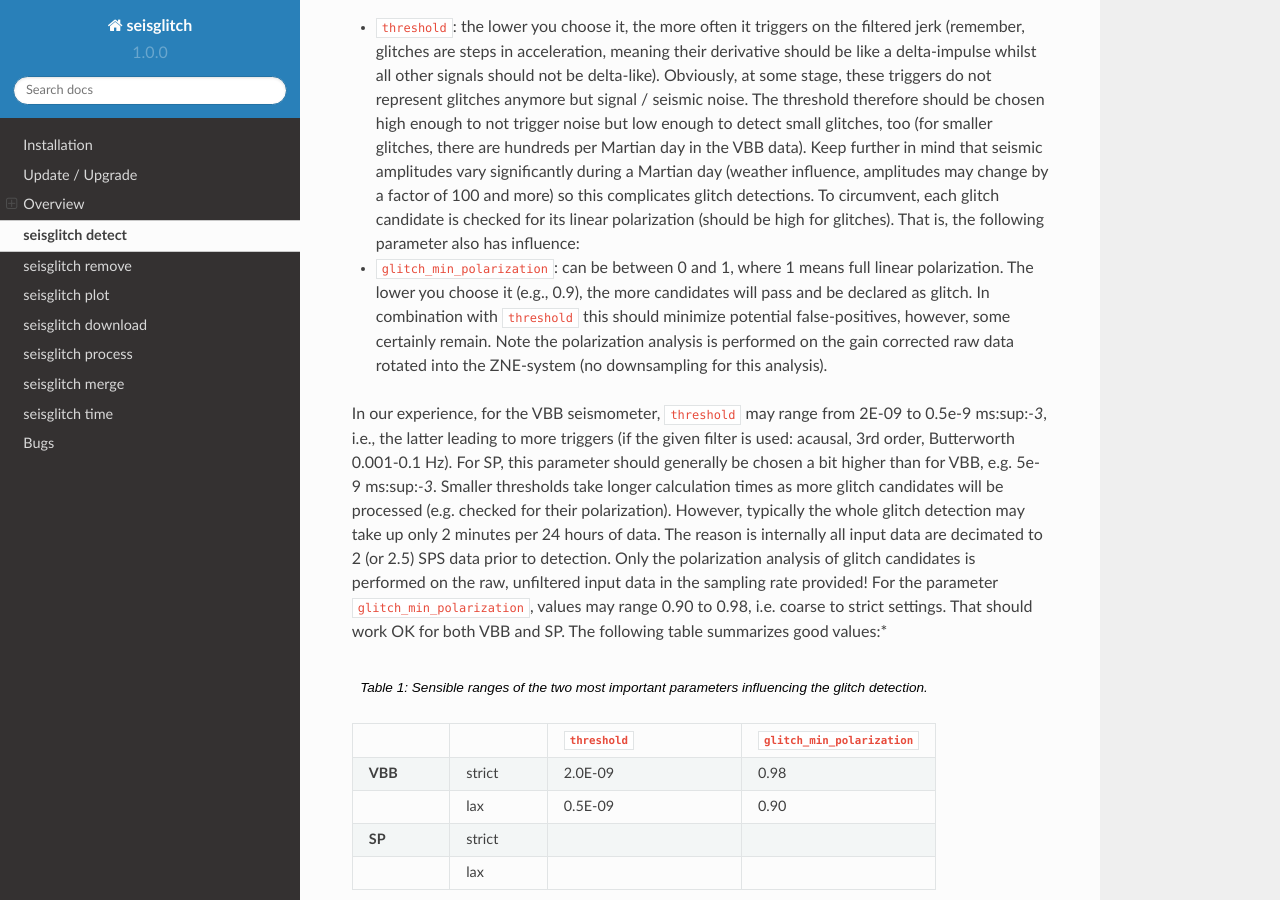
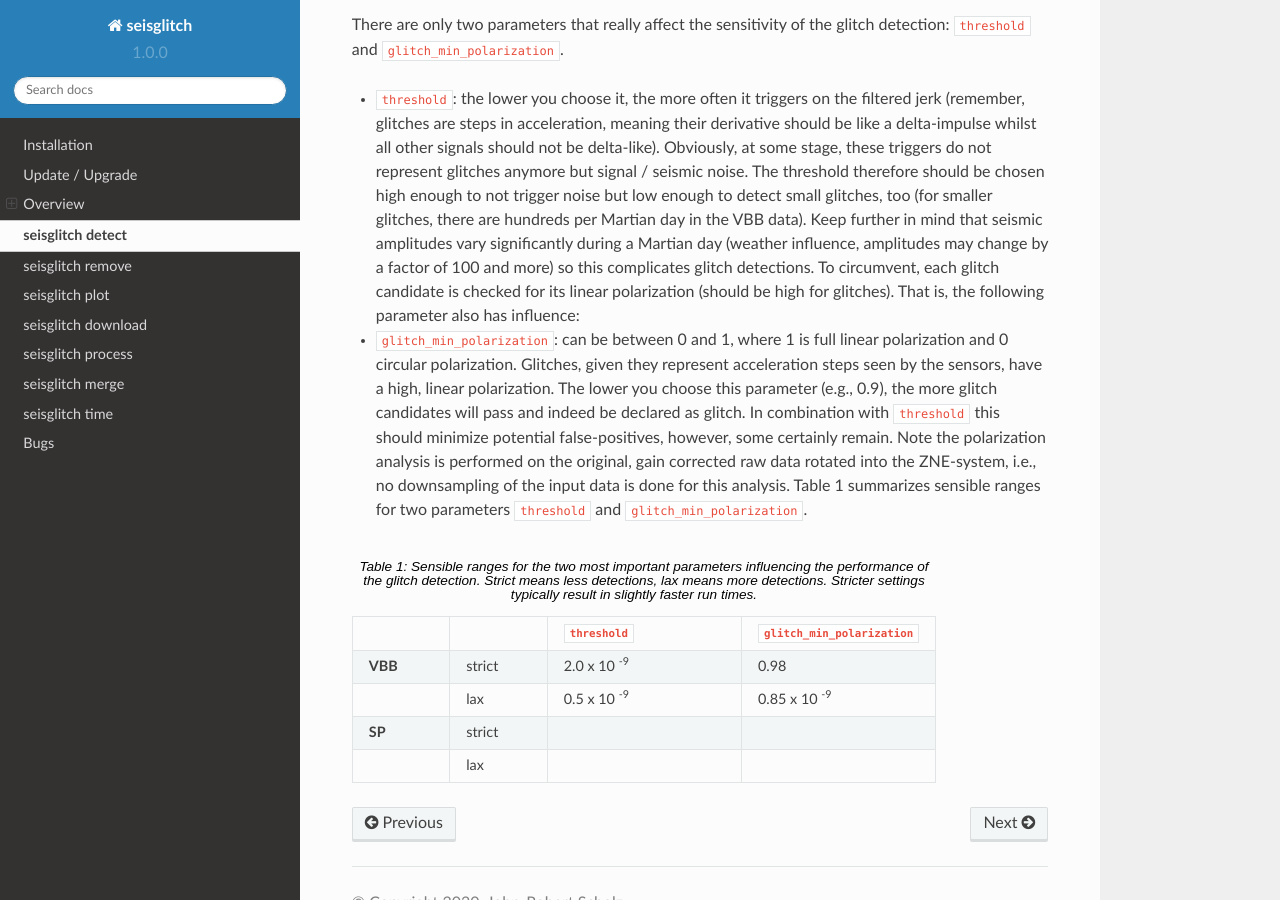
Before and after one commit to t0mmyt/seisglitch, a Sphinx documentation site: the page built from Docs/source/detector.rst, in a window 1280 px wide and 900 px high, scrolled down 1091 px. Built offline with Sphinx 7.4.7 and the Read the Docs theme 2.0.0, drawn with Linux system fonts in a browser that asks for light colours; pages that are not in the unit, such as notebooks, are missing from menus; some of the changed text lies outside the part shown.

Commit message:
docs detection tab more

```diff
--- a/Docs/source/detector.rst
+++ b/Docs/source/detector.rst
@@ -7,7 +7,9 @@ The detect function allows detect the glitches in the VBB and SP waveform files.
 This is a necessary step if you want remove glitches (and spikes), as the removal function
 takes the output of the glitch detection as input.
 The glitch detector is also responsible for the calculation of the glitch azimuths and incidence angles
-needed for certain plots in the :ref: plot function <plot>`.
+needed for certain plots in the :ref:`plot function <plot>`.
+
+**As a rule of thumb; whole glitch detection may take around 2 minutes per 24 hours of 3-D data. DOWNSAMPLING DATA**
 
 To use the glitch detector, activate your correct Python :ref:`environment <installation>`, fill the ``detect`` options
 in the ``config.yml``, then run from terminal:
@@ -37,12 +39,10 @@ There are only two parameters that really affect the sensitivity of the glitch d
 ``threshold`` and ``glitch_min_polarization``.
 
 * ``threshold``: the lower you choose it, the more often it triggers on the filtered jerk (remember, glitches are steps in acceleration, meaning their derivative should be like a delta-impulse whilst all other signals should not be delta-like). Obviously, at some stage, these triggers do not represent glitches anymore but signal / seismic noise. The threshold therefore should be chosen high enough to not trigger noise but low enough to detect small glitches, too (for smaller glitches, there are hundreds per Martian day in the VBB data). Keep further in mind that seismic amplitudes vary significantly during a Martian day (weather influence, amplitudes may change by a factor of 100 and more) so this complicates glitch detections. To circumvent, each glitch candidate is checked for its linear polarization (should be high for glitches). That is, the following parameter also has influence:
-* ``glitch_min_polarization``: can be between 0 and 1, where 1 means full linear polarization. The lower you choose it (e.g., 0.9), the more candidates will pass and be declared as glitch. In combination with ``threshold`` this should minimize potential false-positives, however, some certainly remain. Note the polarization analysis is performed on the gain corrected raw data rotated into the ZNE-system (no downsampling for this analysis).
-
-In our experience, for the VBB seismometer, ``threshold`` may range from 2E-09 to 0.5e-9  ms:sup:`-3`, i.e., the latter leading to more triggers (if the given filter is used: acausal, 3rd order, Butterworth 0.001-0.1 Hz). For SP, this parameter should generally be chosen a bit higher than for VBB, e.g. 5e-9  ms:sup:`-3`. Smaller thresholds take longer calculation times as more glitch candidates will be processed (e.g. checked for their polarization). However, typically the whole glitch detection may take up only 2 minutes per 24 hours of data. The reason is internally all input data are decimated to 2 (or 2.5) SPS data prior to detection. Only the polarization analysis of glitch candidates is performed on the raw, unfiltered input data in the sampling rate provided!  For the parameter ``glitch_min_polarization``, values may range 0.90 to 0.98, i.e. coarse to strict settings. That should work OK for both VBB and SP. The following table summarizes good values:*
+* ``glitch_min_polarization``: can be between 0 and 1, where 1 is full linear polarization and 0 circular polarization. Glitches, given they represent acceleration steps seen by the sensors, have a high, linear polarization. The lower you choose this parameter (e.g., 0.9), the more glitch candidates will pass and indeed be declared as glitch. In combination with ``threshold`` this should minimize potential false-positives, however, some certainly remain. Note the polarization analysis is performed on the original, gain corrected raw data rotated into the ZNE-system, i.e., no downsampling of the input data is done for this analysis. Table 1 summarizes sensible ranges for two parameters ``threshold`` and ``glitch_min_polarization``.
 
 
-.. list-table:: Table 1: Sensible ranges of the two most important parameters influencing the glitch detection.
+.. list-table:: Table 1: Sensible ranges for the two most important parameters influencing the performance of the glitch detection. `Strict` means less detections, `lax` means more detections. Stricter settings typically result in slightly faster run times.
    :widths: 25 25 50 50
    :header-rows: 1
 
@@ -52,12 +52,12 @@ In our experience, for the VBB seismometer, ``threshold`` may range from 2E-09 t
      - ``glitch_min_polarization``
    * - **VBB**
      - strict
-     - 2.0E-09
+     - 2.0 x 10 :sup:`-9`
      - 0.98
    * -
      - lax
-     - 0.5E-09
-     - 0.90
+     - 0.5 x 10 :sup:`-9`
+     - 0.85 x 10 :sup:`-9`
    * - **SP**
      - strict
      -
```
